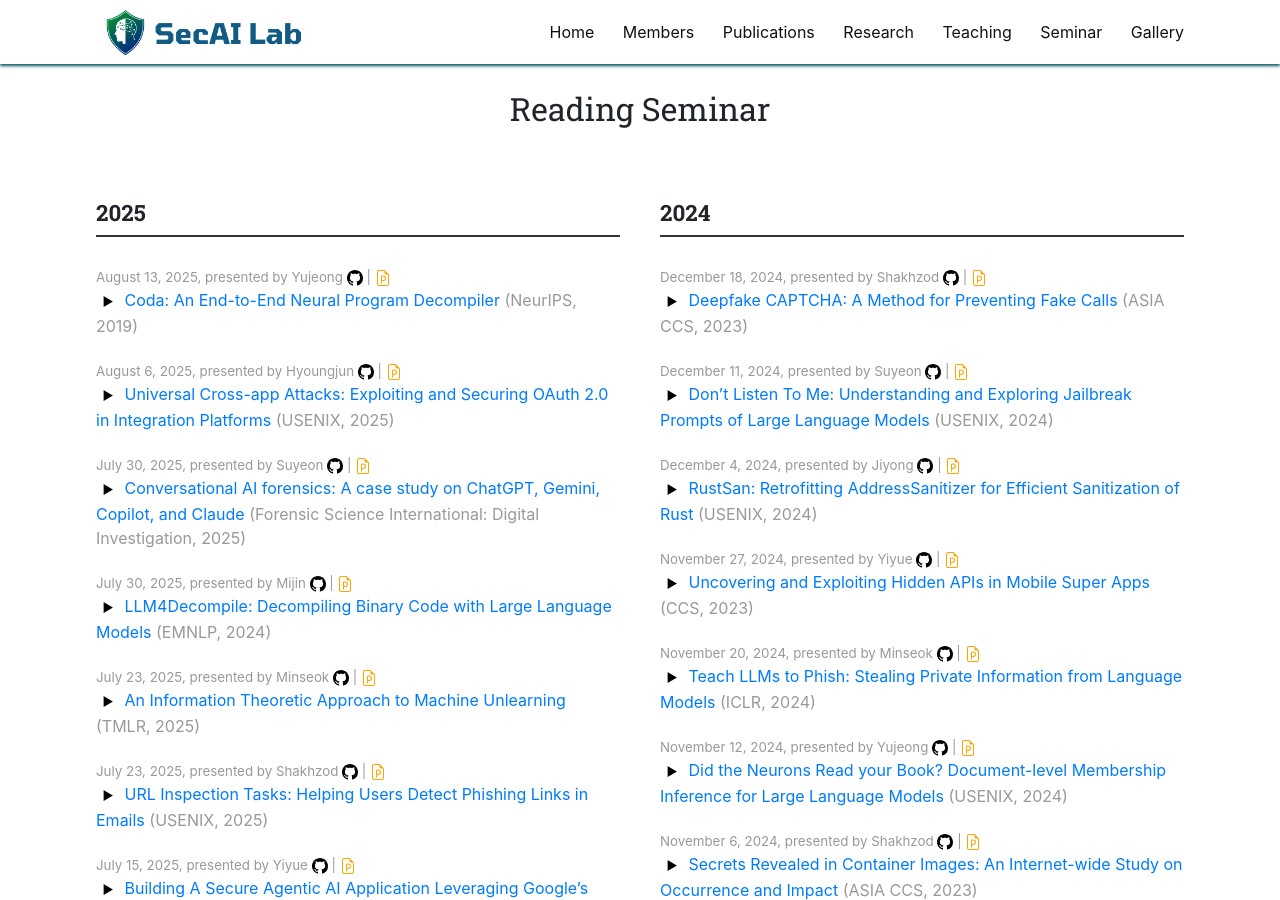
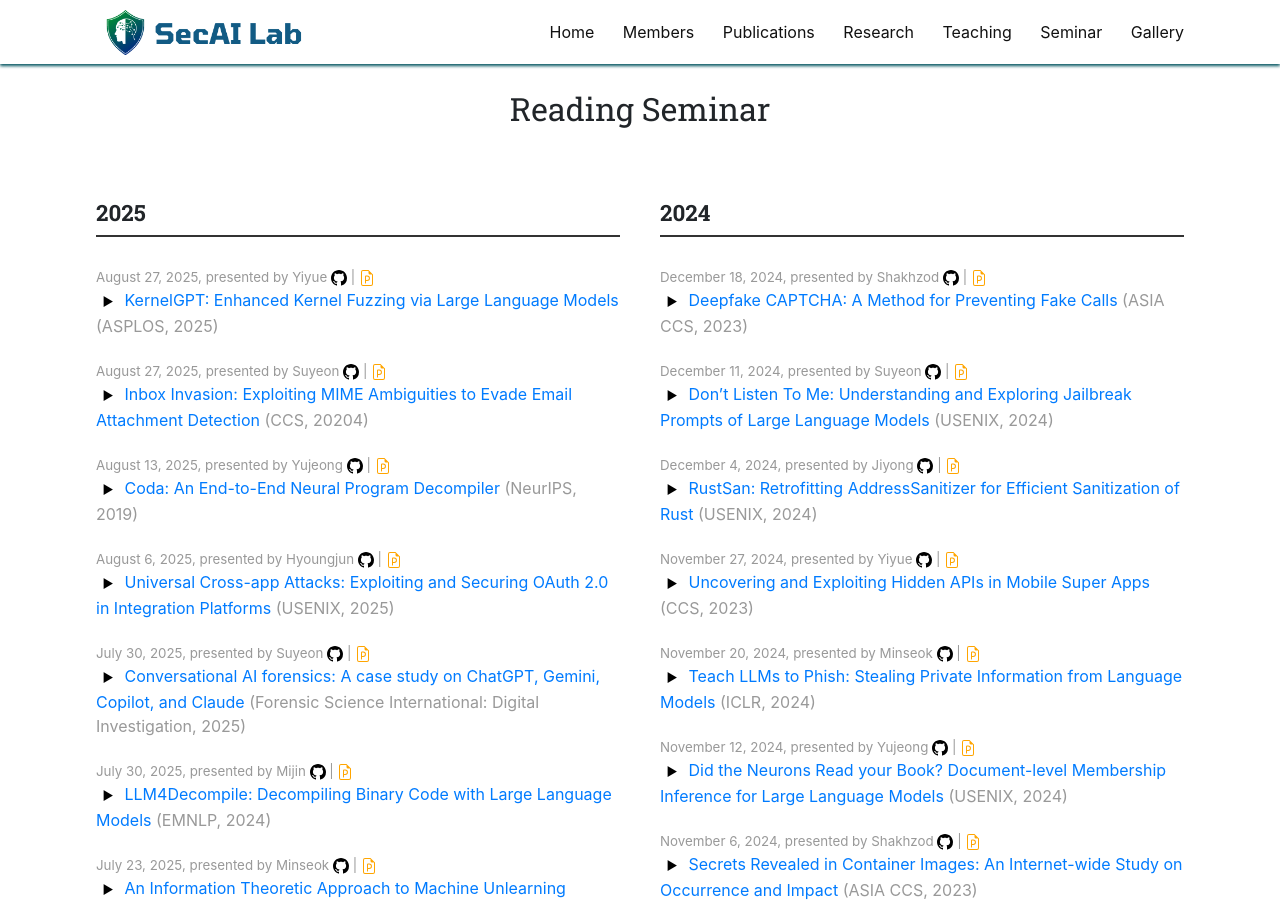
Before and after one commit to SecAI-Lab/secai-lab.github.io, a Jekyll site: the page built from pages/seminar.md, in a window 1280 px wide and 900 px high. Built offline with Jekyll 4.4.1, drawn with Linux system fonts in a browser that asks for light colours; nearby versions of some CDN libraries.

Commit message:
Update readings.yml

```diff
--- a/_data/readings.yml
+++ b/_data/readings.yml
@@ -1,3 +1,23 @@
+- title: "Inbox Invasion: Exploiting MIME Ambiguities to Evade Email Attachment Detection"
+  link: "https://dl.acm.org/doi/10.1145/3658644.3670386"
+  ppt_link: "https://drive.google.com/file/d/1NXeZUPIi8k4XsptboSzeiv-IiNv5mUIh/view?usp=sharing"
+  code_link: ""
+  presenter: Suyeon
+  conference: CCS
+  date: 2025.08.27
+  pub_year: 20204
+  discussion: "(Discussion) (Hyoungjun)"
+
+- title: "KernelGPT: Enhanced Kernel Fuzzing via Large Language Models"
+  link: "https://dl.acm.org/doi/10.1145/3676641.3716022"
+  ppt_link: "https://docs.google.com/presentation/d/1kEhf3KnR0TfdF1Fi9m6r8RUHCffaxD1VfSwd5tR1yeY/edit?usp=sharing"
+  code_link: ""
+  presenter: Yiyue
+  conference: ASPLOS
+  date: 2025.08.27
+  pub_year: 2025
+  discussion: "(Discussion) (Yujeong)"
+
 - title: "Coda: An End-to-End Neural Program Decompiler"
   link: "https://papers.nips.cc/paper_files/paper/2019/file/093b60fd0557804c8ba0cbf1453da22f-Paper.pdf"
   ppt_link: "https://docs.google.com/presentation/d/1gksvOShAC65id9pi7OWjt7dCRIiRdoNp8IE8vf64vG8/edit?slide=id.g37838ef575b_0_15#slide=id.g37838ef575b_0_15"
```
